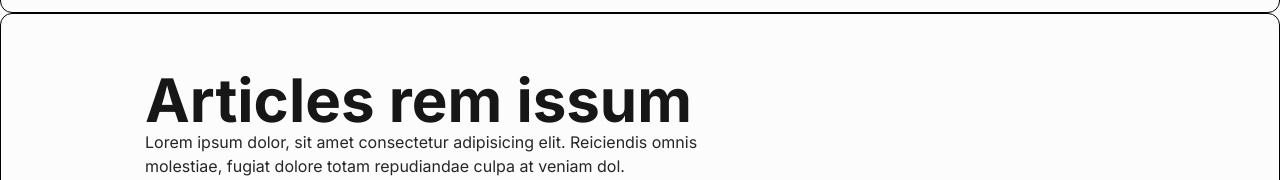
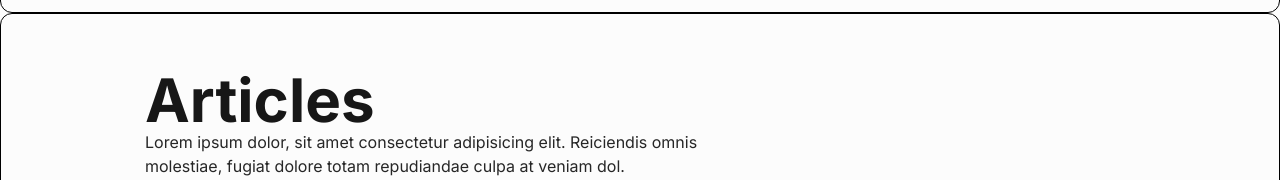
Before and after one commit to fwedwicc/kms, a React (Vite) app in the folder frontend/: page / in a window 1280 px wide. Shown: the part 383-563 px from the top of the page. Built offline with nearby package versions, Linux system fonts and the light colour scheme; no server answers.

Commit message:
Update page title and improve Article component heading for clarity

```diff
--- a/frontend/index.html
+++ b/frontend/index.html
@@ -5,7 +5,7 @@
   <meta charset="UTF-8" />
   <link rel="icon" type="image/svg+xml" href="/vite.svg" />
   <meta name="viewport" content="width=device-width, initial-scale=1.0" />
-  <title>KMS????</title>
+  <title>Guest Assistance Hub</title>
 </head>
 
 <body>
--- a/frontend/src/components/guest/Article.jsx
+++ b/frontend/src/components/guest/Article.jsx
@@ -46,7 +46,7 @@ const Article = () => {
 
   return (
     <section id='article' className='border rounded-xl lg:px-36 md:px-12 gap-4 px-4 p-4 md:p-14'>
-      <h1>Articles rem issum</h1>
+      <h1>Articles</h1>
       <p className='w-full max-w-xl'>Lorem ipsum dolor, sit amet consectetur adipisicing elit. Reiciendis omnis molestiae, fugiat dolore totam repudiandae culpa at veniam dol.</p>
       <div className='mt-8 grid md:grid-cols-3 grid-cols-1 gap-4'>
         {articles.map((article) => (
```
Also changed, not shown: 2 other files (tests, documents, lock files or other folders).
